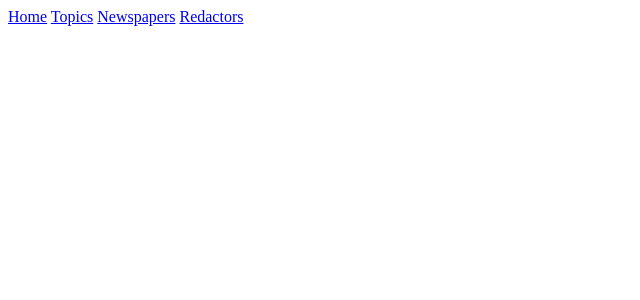
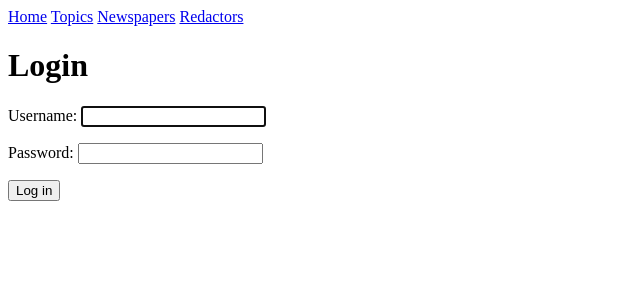
Before and after one commit to bknyrik/newspaper-agency-system, a Django app: page /accounts/login/ in a window 1280 px wide. Shown: the top 300 px of the page, without its empty margins (0-640 px from the left). Run offline with Django 5.2, Linux system fonts and the light colour scheme.

Commit message:
Override block content and add heading one and condition and log in form in login.html

```diff
--- a/templates/registration/login.html
+++ b/templates/registration/login.html
@@ -1 +1,12 @@
 {% extends "base.html" %}
+{% block content %}
+  <h1>Login</h1>
+  {% if form.errors %}
+    <p>Invalid credentials</p>
+  {% endif %}
+  <form action="{% url "login" %}" method="post">
+    {% csrf_token %}
+    {{ form.as_p }}
+    <input type="submit" value="Log in">
+  </form>
+{% endblock %}
```
